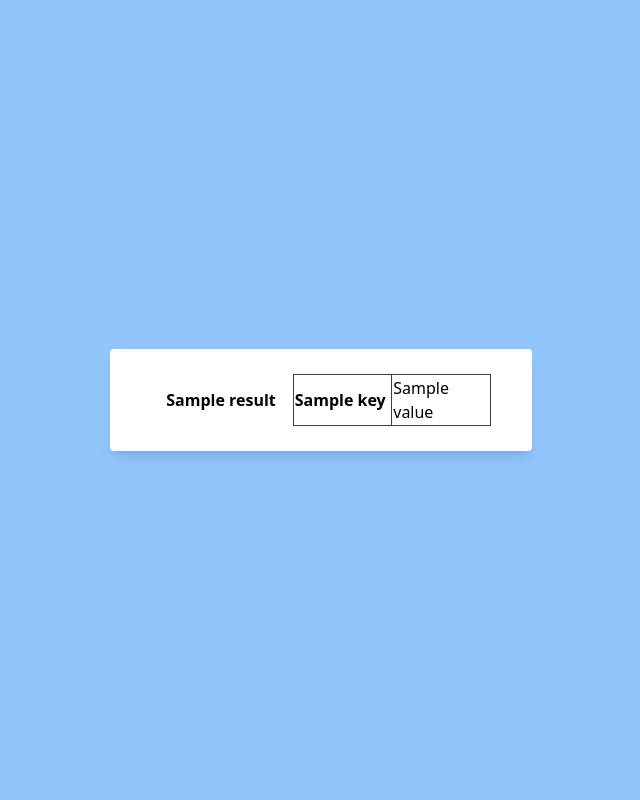
After one commit to yogeshhk/MiningResume, a Flask app: template templates/result.html in a window 1280 px wide. The commit adds this page. Shown: the whole page, without its empty margins (319-959 px from the left). Run offline with Flask 3, Linux system fonts and the light colour scheme; the template is opened without the code that fills it: most values are stand-ins (such as "Sample title", 1, 10 or a date in 2020); some libraries are stand-ins or nearby versions.

Commit message:
added result view

```diff
--- a/main.py
+++ b/main.py
@@ -25,9 +25,8 @@ def parse_file():
             file.save(file_path)
             config = read_config(CONFIG_FILE)
             document = read_document(file_path)
-
             result = parse_document(document, config)
-            print(result)
+            return render_template("result.html",result=result)
 
     return render_template("main.html")
 
--- a/templates/main.html
+++ b/templates/main.html
@@ -5,10 +5,11 @@
         <form class="bg-white w-1/2 px-10 py-5 rounded shadow-lg text-center" method=post enctype=multipart/form-data>
             <h1 class="text-2xl font-semibold mx-auto text-gray-500 my-5">Upload Your Resume to Extract Data</h1>
             <input
-            class="relative m-0 block w-full min-w-0 flex-auto rounded border border-solid border-neutral-300 bg-clip-padding px-3 py-[0.32rem] text-base font-normal text-neutral-700 transition duration-300 ease-in-out file:-mx-3 file:-my-[0.32rem] file:overflow-hidden file:rounded-none file:border-0 file:border-solid file:border-inherit file:bg-neutral-100 file:px-3 file:py-[0.32rem] file:text-neutral-700 file:transition file:duration-150 file:ease-in-out file:[border-inline-end-width:1px] file:[margin-inline-end:0.75rem] hover:file:bg-neutral-200 focus:border-primary focus:text-neutral-700 focus:shadow-te-primary focus:outline-none dark:border-neutral-600 dark:text-neutral-200 dark:file:bg-neutral-700 dark:file:text-neutral-100 dark:focus:border-primary"
+            class="relative m-0 block w-full min-w-0 flex-auto rounded border border-solid border-neutral-300 bg-clip-padding px-3 py-[0.32rem] text-base font-normal text-gray-300 transition duration-300 ease-in-out file:-mx-3 file:-my-[0.32rem] file:overflow-hidden file:rounded-none file:border-0 file:border-solid file:border-inherit file:bg-blue-300 file:px-3 file:py-[0.32rem] file:text-white file:font-semibold file:transition file:duration-150 file:ease-in-out file:[border-inline-end-width:1px] file:[margin-inline-end:0.75rem] hover:file:bg-neutral-200 focus:border-primary focus:text-blue-400 focus:shadow-te-primary focus:outline-none"
             type="file"
             name="file"
              required/>
+
             <input class="font-semibold text-white bg-blue-300 w-1/2 h-10 rounded shadow-lg cursor-pointer my-5" type="submit" value="Submit">
         </form>
     </div>
--- /dev/null
+++ b/templates/result.html
@@ -0,0 +1,37 @@
+{% extends "base.html" %}
+{% block title %}Mining Resume{% endblock %}
+
+{% block main %}
+    <div class="h-screen w-full bg-blue-300 flex items-center justify-center">
+        <div class="bg-white max:w-1/2 px-10 py-6 rounded shadow-lg text-center">
+            <table class="table-auto w-full ">
+                <!-- <thead>
+                  <tr>
+                    <th>Key</th>
+                    <th>Value</th>
+                  </tr>
+                </thead> -->
+                <tbody>
+                {% for name, data in result.items() %}
+                 <tr >
+                     <td class="font-bold px-4"> {{ name }} </td>
+                     <td class="my-5">
+                        <table class="table-auto border-collapse border-slate-700 w-full">
+                            <tbody>
+                                {% for key, value in data.items() %}
+                                    <tr class="text-left my-2">
+                                        <td class="border border-slate-700 w-1/2 font-semibold">{{key}}</td>
+                                        <td class="border border-slate-700 w-1/2">{{value}}</td>
+                                    </tr>
+                                {% endfor %}
+                            </tbody>
+                        </table>
+
+                     </td>
+                 </tr>
+                {% endfor %}
+                </tbody>
+              </table>
+        </div>
+    </div>
+{%endblock%}
```
